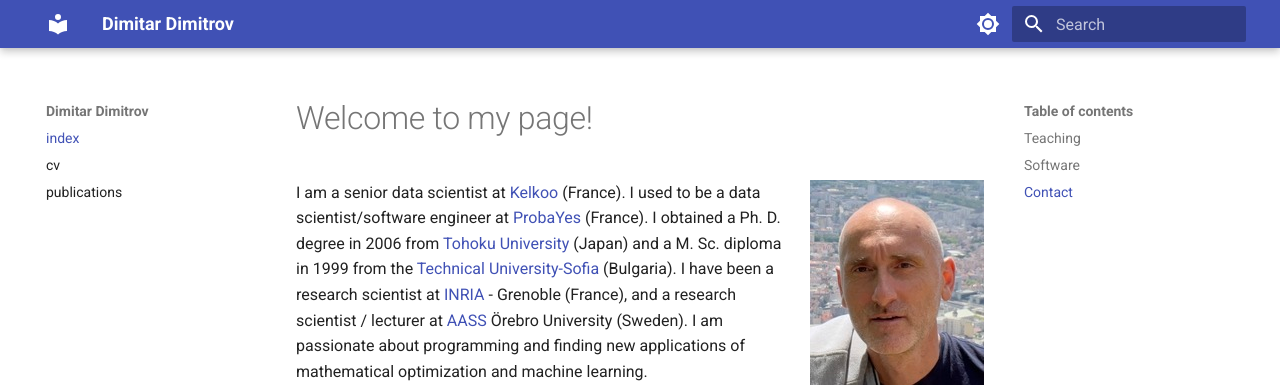
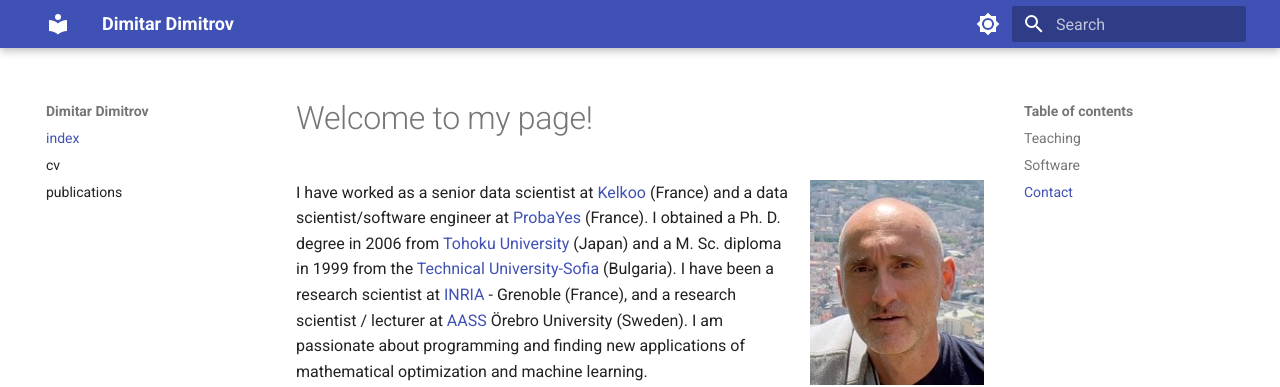
Before and after one commit to drdv/drdv.github.io, an MkDocs documentation site: the page built from src/index.md, in a window 1280 px wide. Shown: the top 387 px of the page. Built offline with MkDocs 1.6.1 and Material for MkDocs 9.7.7, drawn with Linux system fonts in a browser that asks for light colours.

Commit message:
Update CV (end of contract with Kelkoo)

```diff
--- a/mkdocs.yml
+++ b/mkdocs.yml
@@ -33,7 +33,7 @@ markdown_extensions:
 
   - attr_list
   - pymdownx.emoji:
-      emoji_index: !!python/name:materialx.emoji.twemoji
+      emoji_index: !!python/name:material.extensions.emoji.twemoji
       emoji_generator: !!python/name:materialx.emoji.to_svg
 
   # https://squidfunk.github.io/mkdocs-material/reference/code-blocks/
--- a/src/index.md
+++ b/src/index.md
@@ -2,17 +2,16 @@
 
 ![me](img/me.jpg){align=right}
 
-I am a senior data scientist at [Kelkoo](https://www.kelkoogroup.com) (France).
-I used to be a data scientist/software engineer at
-[ProbaYes](http://www.probayes.com/en) (France). I obtained a Ph. D. degree in
-2006 from [Tohoku University](http://www.astro.mech.tohoku.ac.jp) (Japan) and a
-M. Sc. diploma in 1999 from the [Technical
-University-Sofia](http://fa.tu-sofia.bg) (Bulgaria). I have been a research
-scientist at [INRIA](http://www.inrialpes.fr/bipop/index.html) - Grenoble
-(France), and a research scientist / lecturer at
-[AASS](https://www.oru.se/english/research/research-environments/ent/aass/)
-Örebro University (Sweden). I am passionate about programming and finding new
-applications of mathematical optimization and machine learning.
+I have worked as a senior data scientist at [Kelkoo](https://www.kelkoogroup.com)
+(France) and a data scientist/software engineer at
+[ProbaYes](http://www.probayes.com/en) (France). I obtained a Ph. D. degree in 2006 from
+[Tohoku University](http://www.astro.mech.tohoku.ac.jp) (Japan) and a M. Sc. diploma in
+1999 from the [Technical University-Sofia](http://fa.tu-sofia.bg) (Bulgaria). I have
+been a research scientist at [INRIA](http://www.inrialpes.fr/bipop/index.html) -
+Grenoble (France), and a research scientist / lecturer at
+[AASS](https://www.oru.se/english/research/research-environments/ent/aass/) Örebro
+University (Sweden). I am passionate about programming and finding new applications of
+mathematical optimization and machine learning.
 
 ## Teaching
 
```
Also changed, not shown: src/cv.md (+2 -2 lines).
